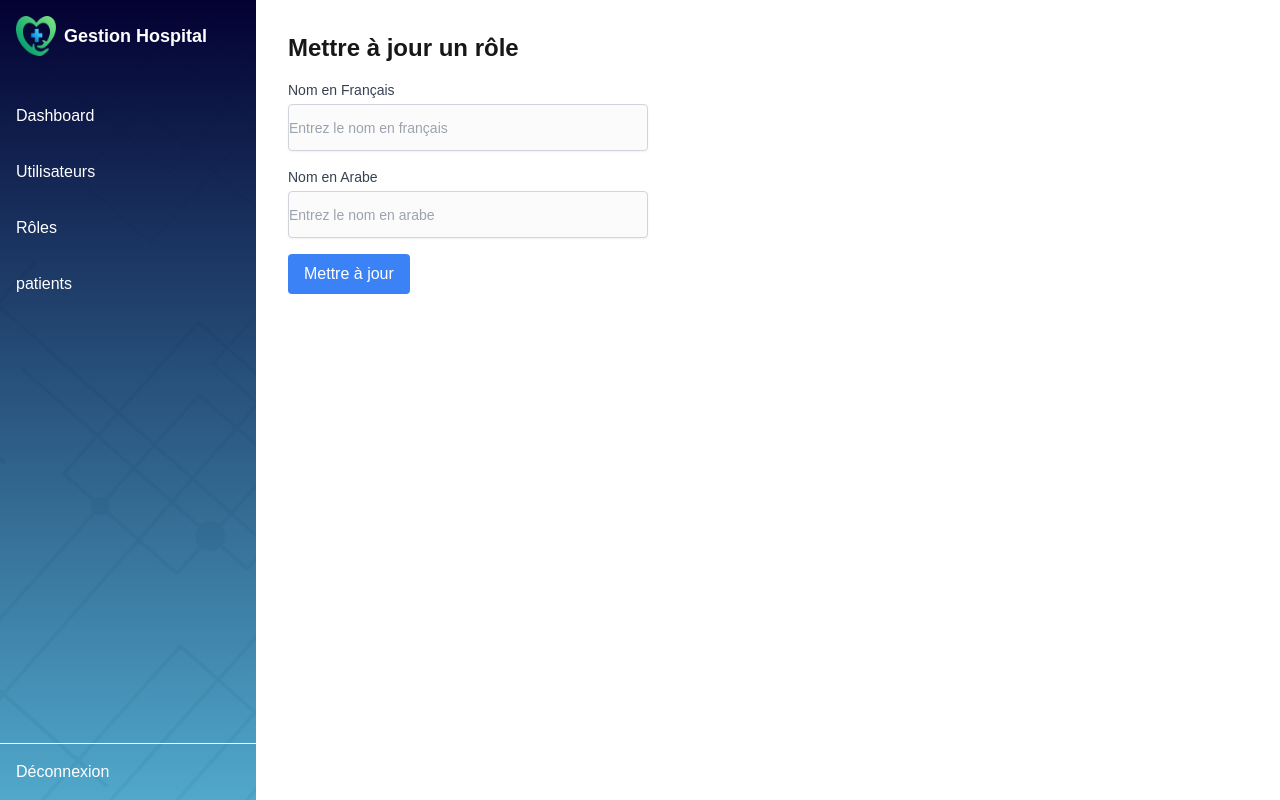
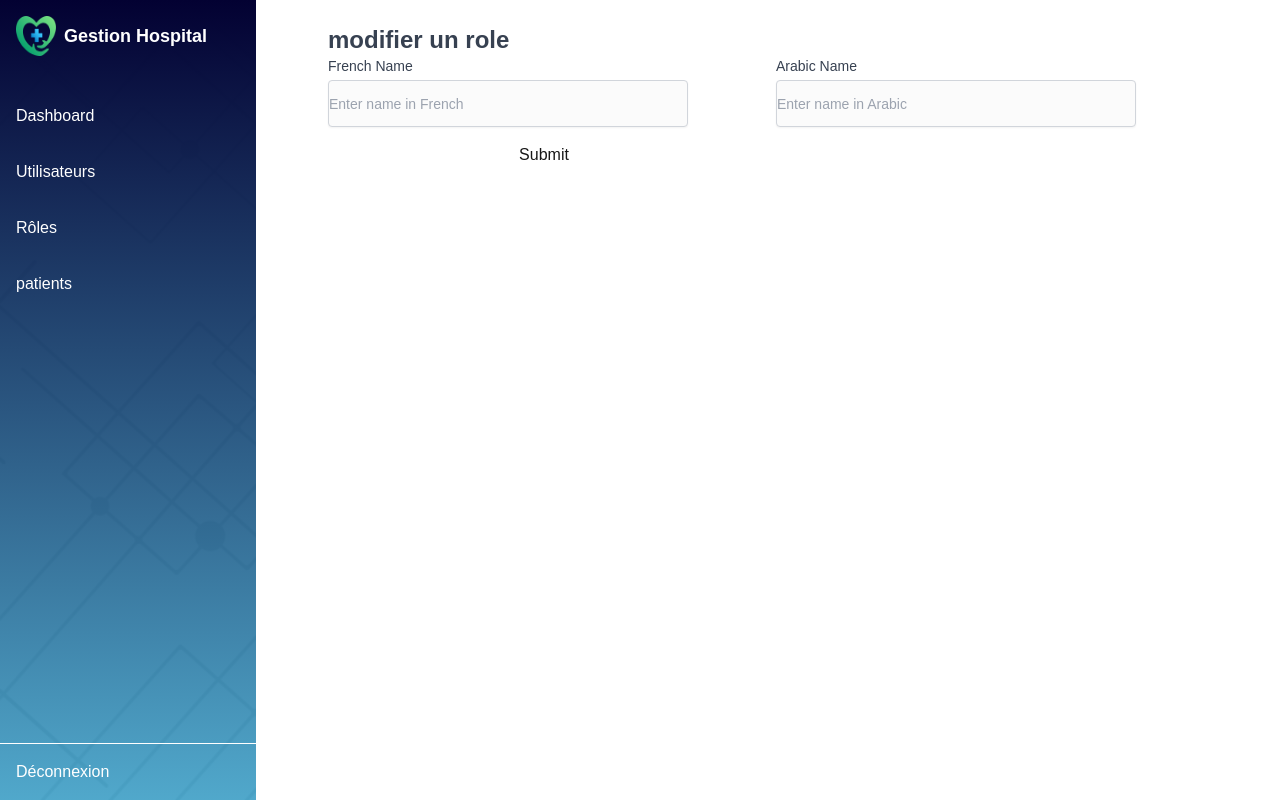
Before and after one commit to aichaaMoussa/gestion_inv, a Next.js app: page /dashboard/role/add/1 in a window 1280 px wide. Built offline with nearby package versions, Linux system fonts and the light colour scheme; no server answers; sample sign-in values are in the browser's storage.

Commit message:
fix ajouter icone dans role

```diff
--- a/src/pages/_app.tsx
+++ b/src/pages/_app.tsx
@@ -6,6 +6,8 @@ import { useRouter } from "next/router";
 import { useEffect } from "react";
 import Navbar from "../components/Navbar";
 import "../styles/globals.css";
+import { ToastContainer } from "react-toastify";
+import "react-toastify/dist/ReactToastify.css";
 
 function AuthGuard({ children }: { children: React.ReactNode }) {
   const { data: session, status } = useSession();
@@ -60,6 +62,7 @@ export default function App({
                 <Component {...pageProps} />
               </main>
             </div>
+            <ToastContainer position="bottom-right" autoClose={3000} />
           </AuthGuard>
         </NextIntlClientProvider>
       </SessionProvider>
--- a/src/pages/dashboard/role/add/[id].tsx
+++ b/src/pages/dashboard/role/add/[id].tsx
@@ -44,11 +44,12 @@ export default function UpdateForm() {
     },
   });
 
-  // React Hook Form with Zod resolver
-
   const methods = useForm({
     resolver: zodResolver(MedicalHistorySchema),
   });
+  const { setValue, watch, register, formState } = methods;
+  // React Hook Form with Zod resolver
+  const { errors } = formState;
   const { control, handleSubmit } = useForm({
     resolver: zodResolver(MedicalHistorySchema),
   });
@@ -70,36 +71,37 @@ export default function UpdateForm() {
 
   return (
     <QueryClientProvider client={queryClient}>
-      <div className="container mx-auto p-4">
-        <h1 className="text-2xl font-bold mb-4">Mettre à jour un rôle</h1>
-        <form onSubmit={methods.handleSubmit(onSubmit)} className="space-y-4">
+      <div className="flex items-center justify-center  ">
+        <div className=" p-2 rounded-2xl  max-w-4xl w-full">
+          <h1 className="text-2xl font-semibold text-gray-700 ">
+            modifier un role
+          </h1>
+          <form
+            onSubmit={handleSubmit(onSubmit)}
+            className="grid grid-cols-2 gap-4"
+          >
             <Input
               type="text"
-            label="Nom en Français"
+              label="French Name"
               id="namefr"
               name="namefr"
-            placeholder="Entrez le nom en français"
-            register={methods.register}
-            error={methods.formState.errors.namefr}
+              placeholder="Enter name in French"
+              error={formState.errors.namefr}
+              register={register}
             />
             <Input
               type="text"
-            label="Nom en Arabe"
+              label="Arabic Name"
               id="namear"
               name="namear"
-            placeholder="Entrez le nom en arabe"
-            register={methods.register}
-            error={methods.formState.errors.namear}
+              placeholder="Enter name in Arabic"
+              error={formState.errors.namear}
+              register={register}
             />
 
-          <button
-            type="submit"
-            className="px-4 py-2 bg-blue-500 text-white rounded disabled:opacity-50"
-            disabled={isLoading}
-          >
-            {isLoading ? "Mise à jour..." : "Mettre à jour"}
-          </button>
+            <input type="submit" />
           </form>
+        </div>
       </div>
     </QueryClientProvider>
   );
--- a/src/pages/dashboard/role/add/index.tsx
+++ b/src/pages/dashboard/role/add/index.tsx
@@ -3,15 +3,25 @@ import Input from "@/components/Input";
 import axios from "axios";
 import { useForm } from "react-hook-form";
 import { QueryClient, QueryClientProvider, useMutation } from "react-query";
+import { toast } from "react-toastify";
+import { useRouter } from "next/router";
 
 export default function App() {
-  const { mutate } = useMutation({
-    mutationKey: ["role"],
+  const { push } = useRouter();
+  const { mutate, isLoading: load } = useMutation({
+    mutationKey: ["user"],
     mutationFn: async (data) => {
-      return axios.post("/api/role", data); // Enveloppez les données dans un objet `data`
+      return axios.post("/api/role", data);
+    },
+    onSuccess: () => {
+      push("/dashboard/role"); // ✅ Redirection après succès
+      toast.success("role créé avec succès !");
+    },
+    onError: (error) => {
+      console.error("Erreur lors de la création de role :", error);
+      toast.error("Échec de la création de role. Veuillez réessayer.");
     },
   });
-
   const {
     register,
     handleSubmit,
@@ -27,7 +37,15 @@ export default function App() {
 
   return (
     <QueryClientProvider client={new QueryClient()}>
-      <form onSubmit={handleSubmit(onSubmit)}>
+      <div className="flex items-center justify-center  ">
+        <div className=" p-2 rounded-2xl  max-w-4xl w-full">
+          <h1 className="text-2xl font-semibold text-gray-700 ">
+            Créer un role
+          </h1>
+          <form
+            onSubmit={handleSubmit(onSubmit)}
+            className="grid grid-cols-2 gap-4"
+          >
             <Input
               type="text"
               label="French Name"
@@ -53,6 +71,8 @@ export default function App() {
 
             <input type="submit" />
           </form>
+        </div>
+      </div>
     </QueryClientProvider>
   );
 }
--- a/src/pages/dashboard/role/index.tsx
+++ b/src/pages/dashboard/role/index.tsx
@@ -4,6 +4,8 @@ import Table from "@/components/Table"; // Importez votre composant Table
 import axios from "axios";
 import { useMutation, useQuery } from "react-query";
 import { toast } from "react-toastify";
+import Link from "next/link";
+import { Pencil, Trash } from "lucide-react";
 
 const TablePage = () => {
   const { mutate: deleteMutation } = useMutation({
@@ -43,11 +45,17 @@ const TablePage = () => {
         accessor: "actions",
         Cell: ({ row }) => (
           <div className="flex space-x-2">
+            <Link
+              href={`/dashboard/role/add/${row.original._id?.toString() || ""}`}
+              className="text-balck hover:underline"
+            >
+              <Pencil size={20} />
+            </Link>
             <button
-              onClick={() => deleteMutation(row.original._id)}
-              className="px-3 py-1 bg-red-500 text-white rounded"
+              onClick={() => deleteMutation(row.original._id?.toString())}
+              className="px-3 py-1  text-white rounded"
             >
-              Supprimer
+              <Trash className="text-black" size={20} />
             </button>
           </div>
         ),
@@ -57,12 +65,16 @@ const TablePage = () => {
   );
 
   return (
-    <div className=" flex h-screen">
-      {/* Main Content */}
-      <div className="flex-1 p-4">
-        <h1 className="text-2xl font-semibold ">Tableau des Rôles</h1>
-        <Table columns={columns} data={data?.roles || []} />
+    <div className="container mx-auto p-4">
+      <div className="flex justify-between items-center mb-4">
+        <h1 className="text-2xl font-semibold">Gestion des roles</h1>
+        <Link href="/dashboard/role/add">
+          <button className="w-[146px] h-[47px] bg-sky-800 border-[0.6px] border-[#0281B4] rounded-[2px] font-medium shadow-md hover:bg-[#0281B4] text-white transition">
+            Ajouter
+          </button>
+        </Link>
       </div>
+      <Table columns={columns} data={data?.roles || []} />
     </div>
   );
 };
--- a/src/pages/dashboard/user/add/[id].tsx
+++ b/src/pages/dashboard/user/add/[id].tsx
@@ -42,23 +42,16 @@ export default function UpdateForm() {
       return res.data;
     },
     onSuccess: () => {
-      queryClient.invalidateQueries("user");
+      toast.success("Utilisateur mis à jour avec succès !");
 
-      // ✅ Stocke le message dans le cache de React Query
-      queryClient.setQueryData(
-        "toastMessage",
-        "L'utilisateur a été mis à jour avec succès !"
-      );
+      setTimeout(() => {
+        push("/dashboard/user");
+      }, 1000); // Attendre 1 seconde pour que le toast s'affiche avant la redirection
+    },
 
-      push("/dashboard/user");
-    },
-    onError: () => {
-      queryClient.setQueryData(
-        "toastMessage",
-        "Erreur lors de la mise à jour de l'utilisateur."
-      );
-
-      push("/dashboard/user");
+    onError: (error) => {
+      console.error("Erreur lors de la création de l'utilisateur :", error);
+      toast.error("Échec de la création de l'utilisateur. Veuillez réessayer.");
     },
   });
 
--- a/src/pages/dashboard/user/add/index.tsx
+++ b/src/pages/dashboard/user/add/index.tsx
@@ -8,7 +8,8 @@ import {
 import axios from "axios";
 import Select from "@/components/Select";
 import Input from "@/components/Input";
-import router from "next/router";
+import router, { useRouter } from "next/router";
+import { toast } from "react-toastify";
 
 const queryClient = new QueryClient();
 
@@ -20,7 +21,7 @@ export default function App() {
     watch,
     formState: { errors },
   } = useForm();
-
+  const { push } = useRouter();
   const {
     data: roles,
     isLoading,
@@ -33,13 +34,20 @@ export default function App() {
     },
   });
 
-  const { mutate } = useMutation({
+  const { mutate, isLoading: load } = useMutation({
     mutationKey: ["user"],
     mutationFn: async (data) => {
       return axios.post("/api/user", data);
     },
+    onSuccess: () => {
+      push("/dashboard/user"); // ✅ Redirection après succès
+      toast.success("Utilisateur créé avec succès !");
+    },
+    onError: (error) => {
+      console.error("Erreur lors de la création de l'utilisateur :", error);
+      toast.error("Échec de la création de l'utilisateur. Veuillez réessayer.");
+    },
   });
-
   const roleOptions = roles?.roles
     ? roles.roles.map((role: any) => ({
         value: role._id,
```
Lines whose indentation alone changed are shown as unchanged.
